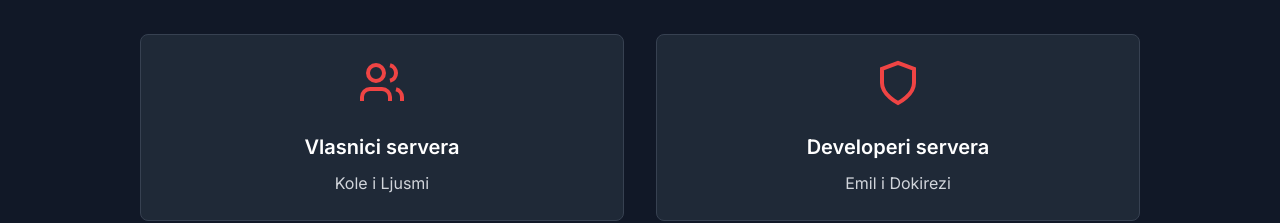
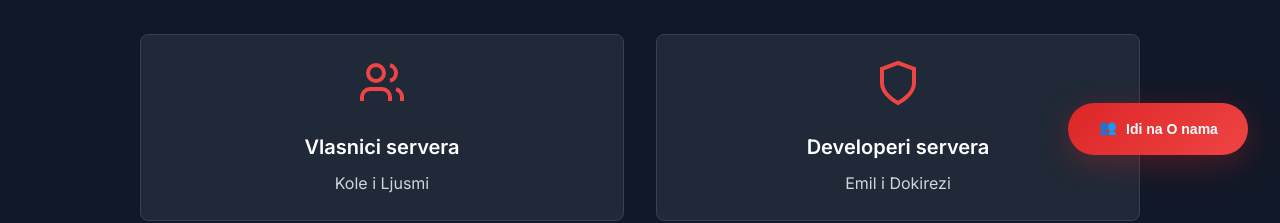
Before and after one commit to Nepoznat1/furyroleplay, a website: page main/index.html in a window 1280 px wide. Shown: the part 613-836 px from the top of the page. Drawn offline with Linux system fonts and the light colour scheme.

Commit message:
Update styles.css

```diff
--- a/main/styles.css
+++ b/main/styles.css
@@ -240,9 +240,57 @@ body {
   }
 }
 
+/* Added floating navigation button styles */
+.floating-nav {
+  position: fixed;
+  bottom: 32px;
+  right: 32px;
+  background: linear-gradient(135deg, #dc2626, #ef4444);
+  color: white;
+  border: none;
+  border-radius: 50px;
+  padding: 16px 24px;
+  font-size: 14px;
+  font-weight: 600;
+  cursor: pointer;
+  z-index: 1000;
+  box-shadow: 0 8px 32px rgba(220, 38, 38, 0.3);
+  backdrop-filter: blur(10px);
+  transition: all 0.3s cubic-bezier(0.4, 0, 0.2, 1);
+  display: flex;
+  align-items: center;
+  gap: 8px;
+  min-width: 180px;
+  justify-content: center;
+}
+
+.floating-nav:hover {
+  transform: translateY(-2px) scale(1.05);
+  box-shadow: 0 12px 40px rgba(220, 38, 38, 0.4);
+  background: linear-gradient(135deg, #b91c1c, #dc2626);
+}
+
+.floating-nav:active {
+  transform: translateY(0) scale(0.98);
+}
+
+.floating-nav-icon {
+  width: 20px;
+  height: 20px;
+  transition: transform 0.3s ease;
+}
+
+.floating-nav:hover .floating-nav-icon {
+  transform: translateY(2px);
+}
+
+.floating-nav-text {
+  white-space: nowrap;
+}
+
 .scroll-indicator {
   position: fixed;
-  bottom: 32px;
+  bottom: 100px;
   right: 32px;
   background: rgba(220, 38, 38, 0.9);
   color: white;
@@ -256,7 +304,7 @@ body {
   pointer-events: none;
   backdrop-filter: blur(10px);
   border: 1px solid rgba(239, 68, 68, 0.3);
-  z-index: 1000;
+  z-index: 999;
 }
 
 .scroll-indicator.show {
```
